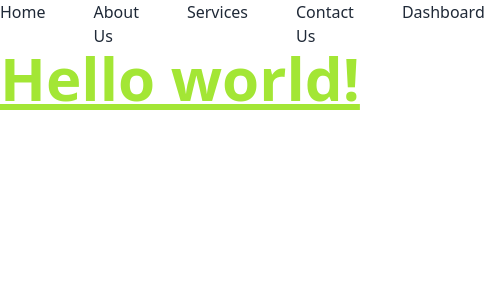
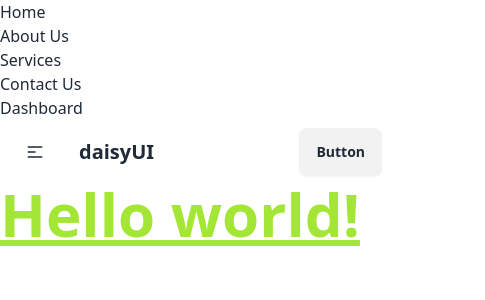
Before and after one commit to alalhosen/price-options-d44, a React (Vite) app: page /dashboard in a window 390 px wide. Shown: the top 300 px of the page, 485 px wide, since content can reach past the window. Built offline with nearby package versions, Linux system fonts and the light colour scheme.

Commit message:
responsive navbar

```diff
--- a/package.json
+++ b/package.json
@@ -10,6 +10,7 @@
     "preview": "vite preview"
   },
   "dependencies": {
+    "prop-types": "^15.8.1",
     "react": "^18.3.1",
     "react-dom": "^18.3.1"
   },
--- a/src/App.jsx
+++ b/src/App.jsx
@@ -1,4 +1,4 @@
-// import DaisyNav from "./components/DaisyNav/DaisyNav";
+import DaisyNav from "./components/DaisyNav/DaisyNav";
 
 import NavBar from "./components/NavBar/NavBar";
 
@@ -7,7 +7,7 @@ export default function App() {
   return (
     <div>
       <NavBar />
-      {/* <DaisyNav /> */}
+      <DaisyNav />
       <h1 className="font-bold text-6xl text-lime-400 underline">
         Hello world!
       </h1>
--- a/src/components/Link/Link.jsx
+++ b/src/components/Link/Link.jsx
@@ -1,3 +1,4 @@
+import PropTypes from 'prop-types';
 
 const Link = ({route}) => {
     return (
@@ -6,5 +7,8 @@ const Link = ({route}) => {
         </li>
     );
 };
+Link.proptypes={
+    route:PropTypes.object
+}
 
 export default Link;
--- a/src/components/NavBar/NavBar.jsx
+++ b/src/components/NavBar/NavBar.jsx
@@ -10,7 +10,7 @@ const NavBar = () => {
     ];
     return (
         <nav>
-            <ul className="flex">
+            <ul className="md:flex">
                 {
                     routes.map(route => <Link key={route.id} route={route}></Link>)
                 }
```
Also changed, not shown: src/components/DaisyNav/DaisyNav.jsx (line endings or trailing spaces), 1 other file (tests, documents, lock files or other folders).
